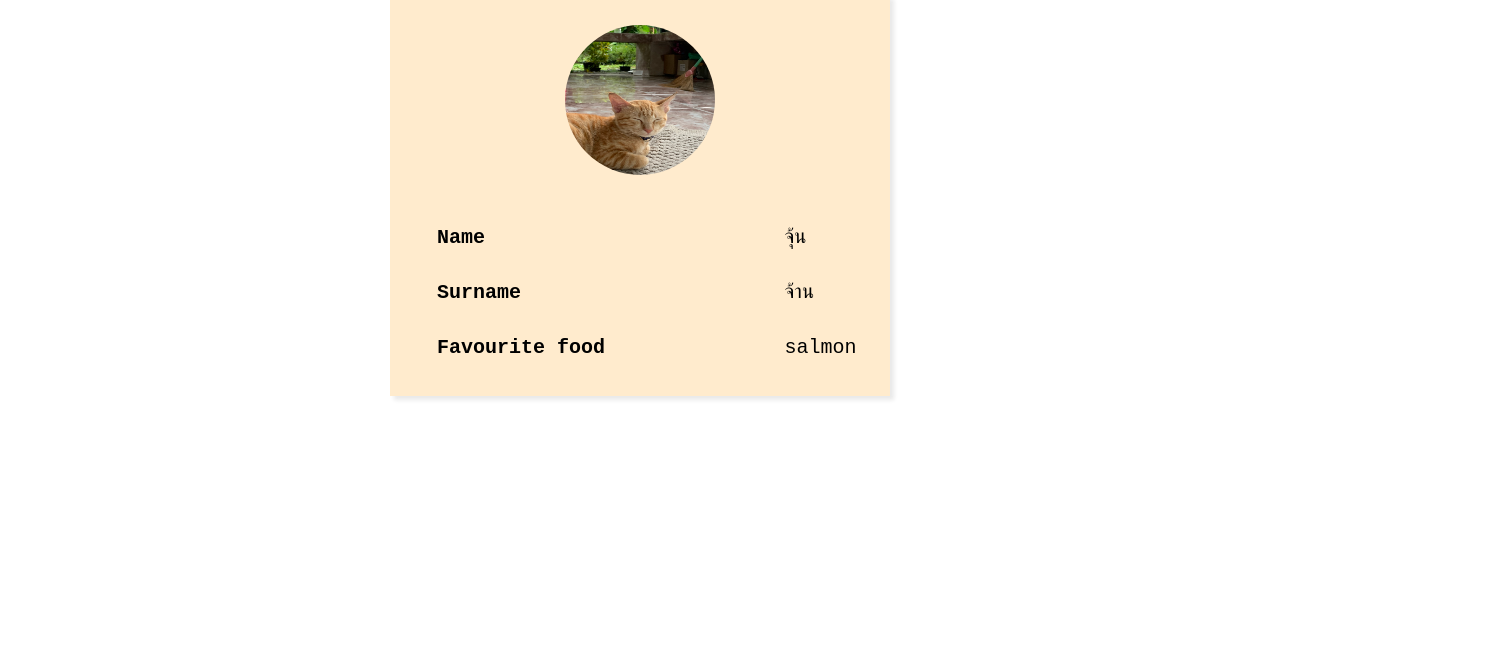
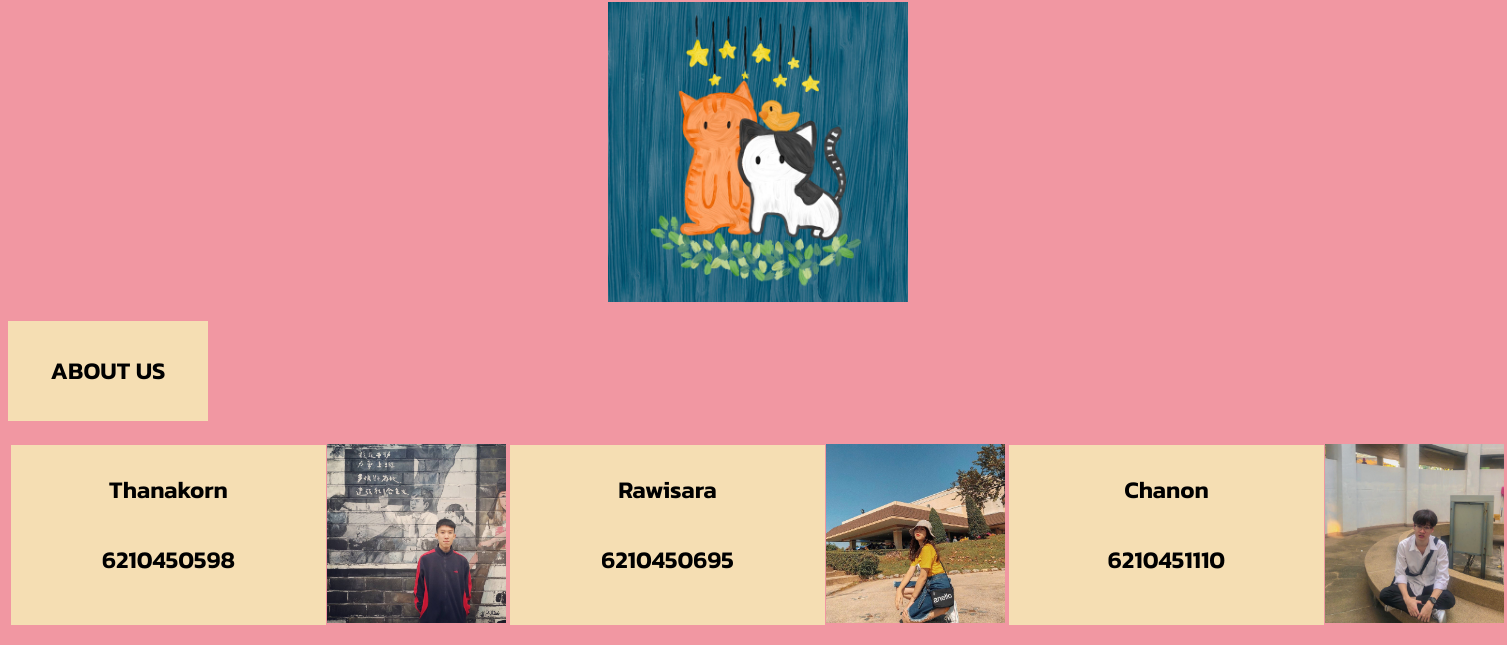
Before and after one commit to Ohmkubbb/Ohmkubbb.github.io, a plain HTML site: page index.html in a window 1280 px wide. Shown: the part 155-800 px from the top of the page, 1507 px wide, since content can reach past the window. Drawn offline with Linux system fonts and the light colour scheme.

Commit message:
Main web

```diff
--- a/index.css
+++ b/index.css
@@ -0,0 +1,13 @@
+html {
+    font-family : sans-serif;
+    margin: 0;
+}
+
+.color {
+    background-color: #F197A2;
+}
+
+@media only screen and (mid-width: 768px)
+{
+
+}
--- a/index.html
+++ b/index.html
@@ -4,69 +4,82 @@
 <head>
     <meta charset="UTF-8">
     <meta name="viewport" content="width=device-width, initial-scale=1.0">
-    <link rel="stylesheet" type="text/css" href="index.css">
-    <title>pre dev camp 1</title>
+    <link rel="bungza" type="text/css" href="index.css">
+    <link href="https://fonts.googleapis.com/css2?family=Kanit:wght@600&display=swap" rel="stylesheet">
+    <title>มีโอ้จุ้นก๊าบก๊าบ</title>
+
 </head>
 
 <body>
 
-    <div class="centered">
-        <img class="picProfile"src="./img/S__27812130.jpg">
-        <table class="infoTable">
-            <tr>
-                <th class="topic">Name</th>
-                <td>จุ้น</td>
-            </tr>
-            <tr>
-                <th class="topic">Surname</th>
-                <td>จ้าน</td>
-            </tr>
-            <tr>
-                <th class="topic">Favourite food</th>
-                <td>salmon</td>
+
+    <h1>
+        <div class ="head"><h1>GROUP : มีโอ้จุ้นก๊าบก๊าบ</h1></div>
+    </h1>
+    <img class="groupPic"src="./pic/pic/group.jpg" width="300" height="300">
+    <h2>
+        <div class="block">ABOUT US</div>
+    </h2>
+    <table><tr>
+    <th><a><div class="buttonmenu"><p class="paragraph"> Thanakorn<br>6210450598 </p></div></a></th><td><img src="./pic/pic/zen.jpg" width = "auto" height = "179px"></td>
+    <th><a><div class="buttonmenu"><p class="paragraph"> Rawisara<br>6210450695 </p></div></a></th><td><img src="./pic/pic/wave.jpg" width = "auto" height = "179px"></td>
+    <th><a><div class="buttonmenu"><p class="paragraph"> Chanon<br>6210451110 </p></div></a></th><td><img src="./pic/pic/ohm.jpg" width = "auto" height = "179px"></td>
     </tr>
     </table>
-    </div>
+</body>
 
 <style>
-        .centered {
-            position : absolute;
-            background-color: blanchedalmond;
-            width : 500px;
-            text-align : center;
-            top : 50%;
-            left : 50%;
-
-            margin-top : -250px;
-            margin-left : -250px;
-            box-shadow: 4px 4px 4px rgba(38, 38, 38, 0.1);
-
-
+    .head{
+        font-size: 40px;
+        font-family: 'Kanit', sans-serif;
+        margin-top : -30px;
+        text-align: center;
     }
-        .picProfile {
-            width : 150px;
-            height : 150px;
-            border-radius : 100px;
-            margin-top : 30px;
-        }
-        .topic {
-            padding : 15px;
-        }
-        .infoTable {
-            width : 100%;
-            margin-top : 30px;
-            margin-left : 30px;
-            margin-bottom : 20px;
-            margin-right : 30px;
-            text-align : left;
-            font-family : monospace;
-            font-size : 20px;
+    .buttonmenu {
+        font-family: 'Kanit', sans-serif;
+        width: 315px;
+        height: 180px;
+        display: inline-block;
+        margin: 0px -3px -3px 0px;
+        text-align: center;
+        cursor: pointer;
+        overflow: hidden;
+        background-color: wheat;
     }
 
-        .centered:hover{
-            box-shadow: 4px 4px 4px rgba(38, 38, 38, 0.5);
+    .buttonmenu:hover {
+        background-color: #ffb137;
     }
+
+    .paragraph {
+        margin-top: 10px;
+        /*background-color: blue;*/
+        line-height: 70px;
+        font-size : 150%;
+    }
+
+    body {
+        background-color: #F197A2;
+        font-family: sans-serif;
+    }
+
+    .groupPic {
+        margin-top : -40px;
+        margin-bottom: 45px;
+        text-align: center;
+        margin-left : 600px;
+    }
+
+    .block {
+        background-color: wheat;
+        width : 200px;
+        height : 100px;
+        font-family: 'Kanit', sans-serif;
+        text-align: center;
+        line-height: 100px;
+        margin-top : -50px;
+    }
+
 </style>
-</body>
 
 </html>
```
Also changed, not shown: img/PredevPic.jpg (added), img/wowza.jpg (added), pic/pic/group.jpg (added), pic/pic/ohm.jpg (added), pic/pic/wave.jpg (added), pic/pic/zen.jpg (added), 1 other file. Lines whose indentation alone changed are shown as unchanged.
